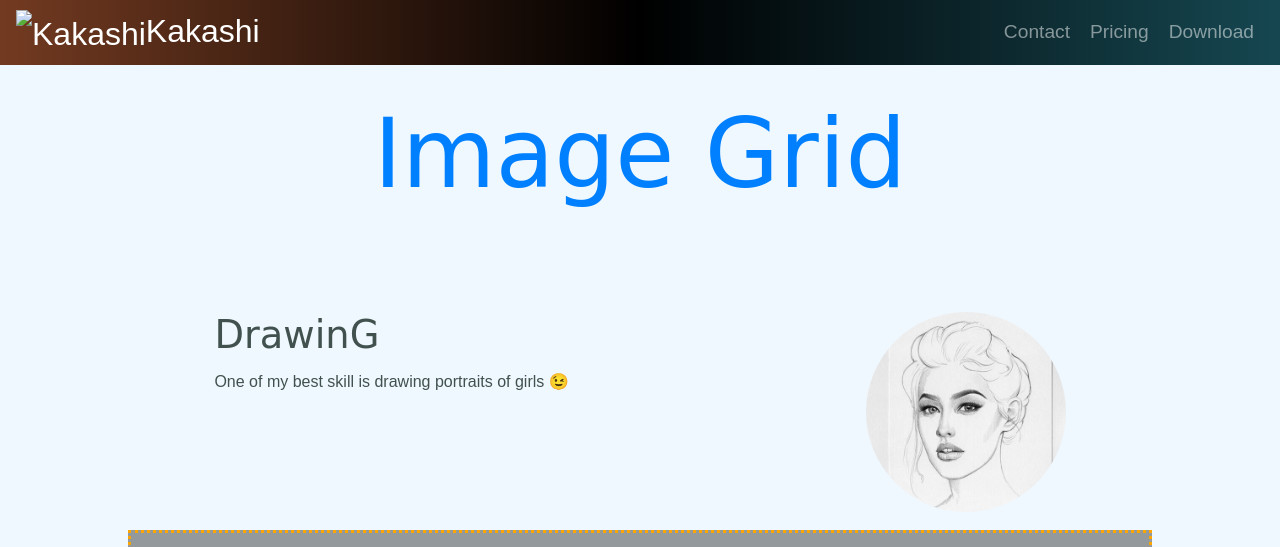
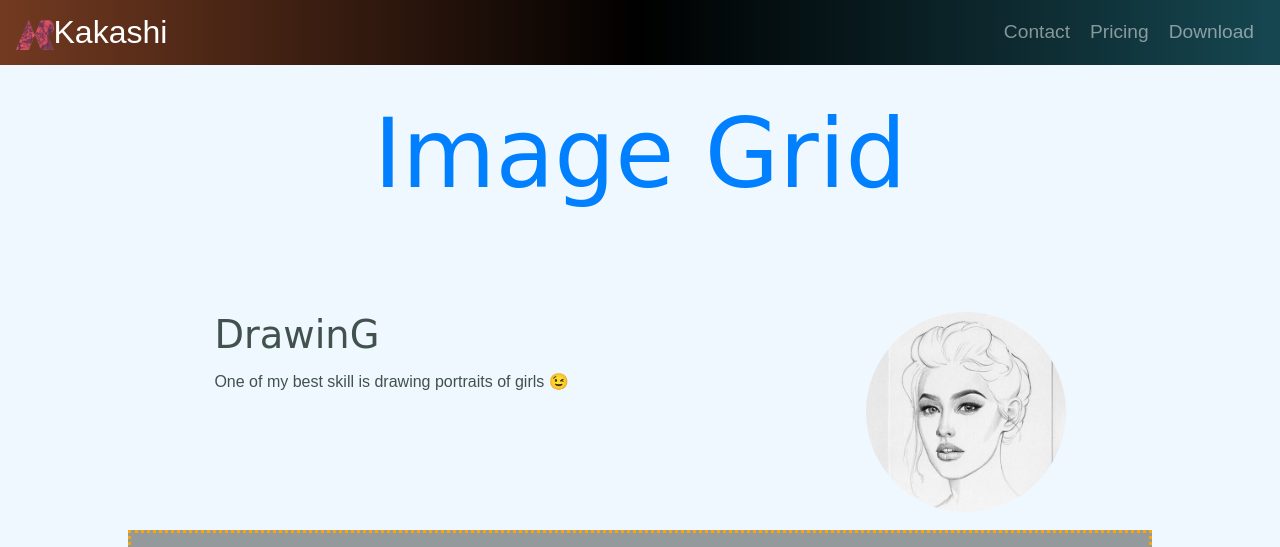
Before and after one commit to k-akash-i/me, a plain HTML site: page drawing.html in a window 1280 px wide. Shown: the top 547 px of the page. Drawn offline with nearby package versions, Linux system fonts and the light colour scheme; grey boxes are pictures that could not be loaded; a web font is replaced by a local one.

Commit message:
Update drawing.html

```diff
--- a/drawing.html
+++ b/drawing.html
@@ -92,7 +92,7 @@ img:hover{#44474a;
 
 
     <nav class="navbar navbar-expand-lg navbar-dark bg-light nav " id="navbar">
-      <a class="navbar-brand" href="index.html"  style="position:fixed"><img src="image\Layer 0 copy.png" alt="Kakashi" height=30px width=37.5px>Kakashi</a>
+      <a class="navbar-brand" href="index.html"  style="position:fixed"><img src="image1\Layer 0 copy.png" alt="Kakashi" height=30px width=37.5px>Kakashi</a>
       <button class="navbar-toggler" type="button" data-toggle="collapse" data-target="#navbarTogglerDemo02" aria-controls="navbarTogglerDemo02" aria-expanded="false" aria-label="Togglenavigation">
         <span class="navbar-toggler-icon"></span>
       </button>
```
